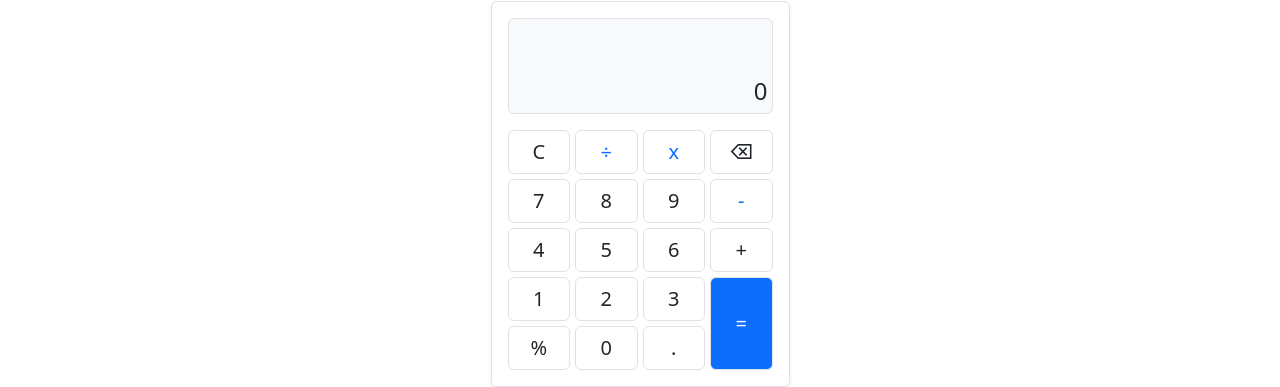
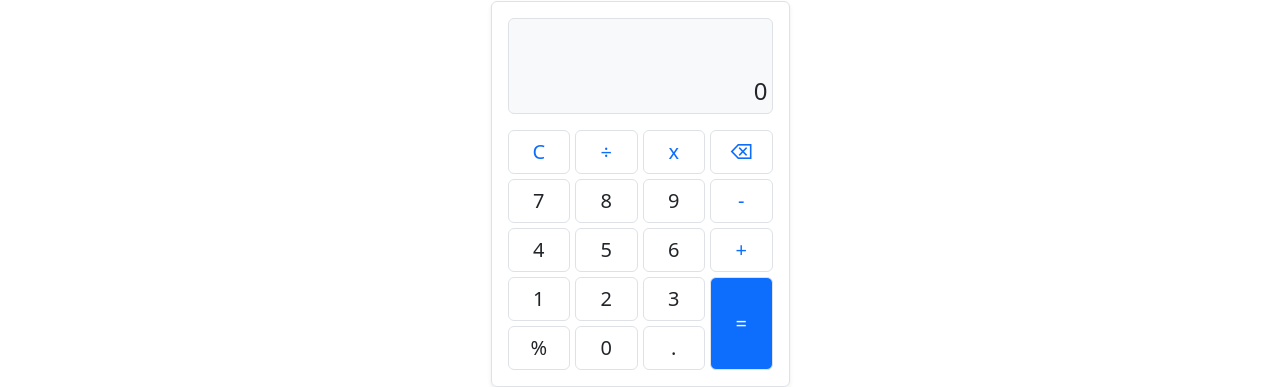
Before and after one commit to gideonadeti/calculator, a React (Vite) app: page / in a window 1280 px wide. Shown: the part 119-506 px from the top of the page. Built offline with nearby package versions, Linux system fonts and the light colour scheme.

Commit message:
Handle number key clicks

```diff
--- a/src/components/Key.tsx
+++ b/src/components/Key.tsx
@@ -1,15 +1,17 @@
 import { KeyProps } from "../types";
-import { operators } from "../lib/calculator-data";
+import { specialKeys } from "../lib/calculator-data";
 
 export default function Key({
   keyData: { id, value },
   handleKeyClick,
 }: KeyProps) {
-  const isOperator = operators.includes(value as string);
+  const isSpecialKey = specialKeys.includes(value as string);
 
   return (
     <button
-      className={`btn fs-5 border rounded ${isOperator ? "text-primary" : ""}`}
+      className={`btn fs-5 border rounded ${
+        isSpecialKey ? "text-primary" : ""
+      }`}
       id={id}
       onClick={() => handleKeyClick(value as string)}
     >
--- a/src/components/Main.tsx
+++ b/src/components/Main.tsx
@@ -2,24 +2,38 @@ import { useState } from "react";
 
 import Display from "./Display";
 import Keys from "./Keys";
-import { keys } from "../lib/calculator-data";
+import { keys, numbers } from "../lib/calculator-data";
 
 export default function Main() {
   const [input, setInput] = useState("0");
   const [output, setOutput] = useState("");
 
-  function handleKeyClick(key: string) {
+  function handleKeyClick(key: string | number) {
+    const number = numbers.find((n) => n === key) as number;
+
     switch (key) {
       case "C":
         resetDisplay();
+        break;
+      case number:
+        handleNumberClick(number);
         break;
       default:
         break;
     }
   }
+
   function resetDisplay() {
     setInput("0");
     setOutput("");
+  }
+
+  function handleNumberClick(number: number) {
+    if (input === "0") {
+      setInput(number.toString());
+    } else {
+      setInput(`${input}${number}`);
+    }
   }
 
   return (
```
